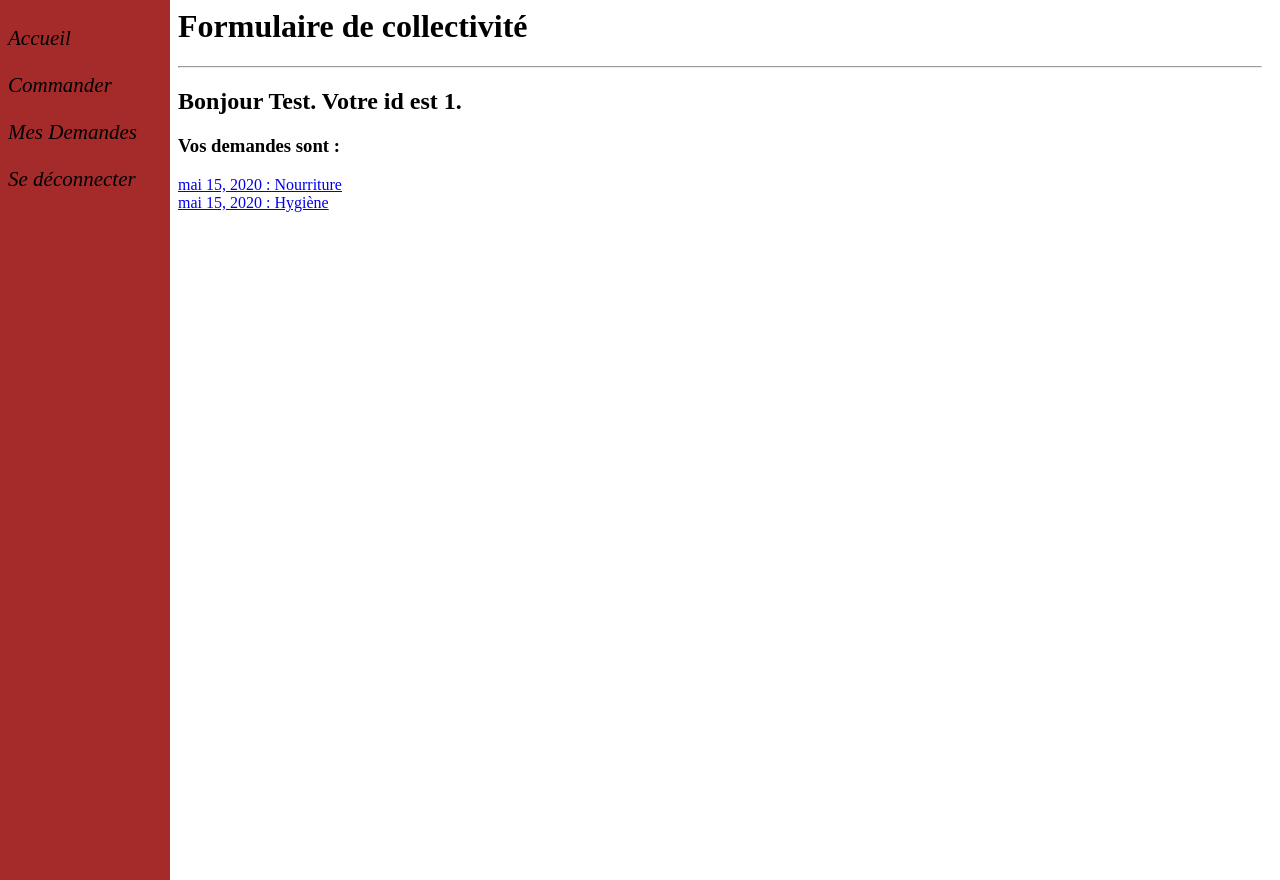
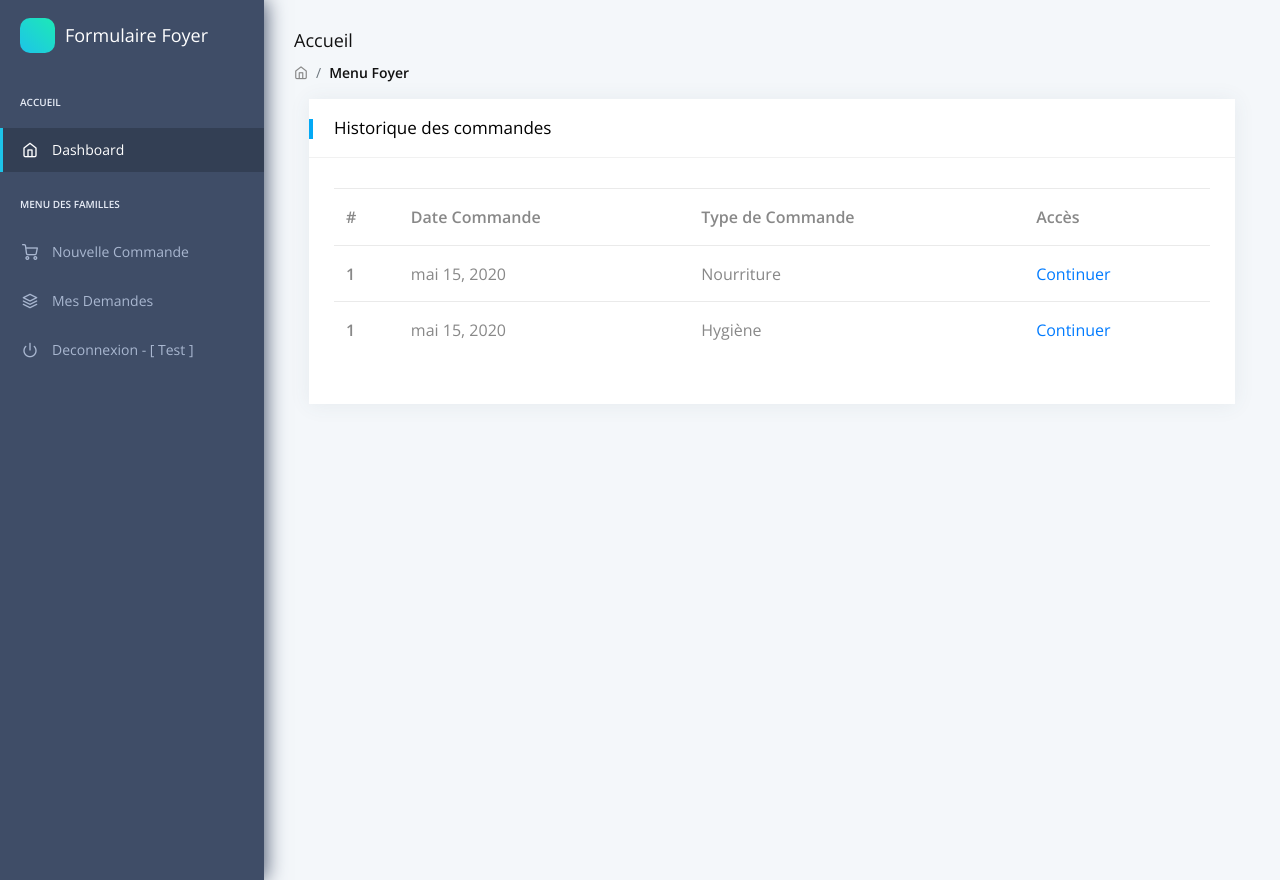
Before and after one commit to NaderHELALI/Django_Covid, a Django app: page /1/demandes in a window 1280 px wide. Run offline with Django 3.2, Linux system fonts and the light colour scheme; data comes from the database, SQL or seed files in the repository; both versions use the stored data as it was after the commit; some libraries are stand-ins or nearby versions.

Commit message:
Update Historique des commandes

```diff
--- a/forms/templates/forms/choix.html
+++ b/forms/templates/forms/choix.html
@@ -54,7 +54,7 @@
                     <label>Menu des Familles </label>
                 </li>
 
-                <li data-username="Create" class="nav-item"><a href="/{{id}}/create" class="nav-link"><span class="pcoded-micon"><i class="feather icon-shopping-cart"></i></span><span class="pcoded-mtext">Commander </span></a></li>
+                <li data-username="Create" class="nav-item"><a href="/{{id}}/create" class="nav-link"><span class="pcoded-micon"><i class="feather icon-shopping-cart"></i></span><span class="pcoded-mtext">Nouvelle Commande </span></a></li>
                 <li data-username="Create" class="nav-item"><a href="/{{id}}/demandes" class="nav-link"><span class="pcoded-micon"><i class="feather icon-layers"></i></span><span class="pcoded-mtext">Mes Demandes </span></a></li>
 
                 <li data-username="Disabled Menu" class="nav-item">
--- a/forms/templates/forms/demandes.html
+++ b/forms/templates/forms/demandes.html
@@ -1,63 +1,156 @@
-<html>
 <head>
-	<style type="text/css">
-		.sidenav {
-			height:100%;
-			width:170px;
-			position: fixed;
-			z-index:1;
-			top:0;
-			left:0;
-			background-color:brown;
-			overflow-x: :hidden;
-			padding-top:20px;
-		}
+    <title>
+        Menu Foyer
+    </title>
+    <!-- HTML5 Shim and Respond.js IE10 support of HTML5 elements and media queries -->
+    <!-- WARNING: Respond.js doesn't work if you view the page via file:// -->
+    <!--[if lt IE 10]>
+		<script src="https://oss.maxcdn.com/libs/html5shiv/3.7.0/html5shiv.js"></script>
+		<script src="https://oss.maxcdn.com/libs/respond.js/1.4.2/respond.min.js"></script>
+		<![endif]-->
+    <!-- Meta -->
+    <meta charset="utf-8">
+    <meta name="viewport" content="width=device-width, initial-scale=1.0, user-scalable=0, minimal-ui">
+    <meta http-equiv="X-UA-Compatible" content="IE=edge">
+    <meta name="description"
+        content="Datta Able Bootstrap admin template made using Bootstrap 4 and it has huge amount of ready made feature, UI components, pages which completely fulfills any dashboard needs.">
+    <meta name="keywords"
+        content="admin templates, bootstrap admin templates, bootstrap 4, dashboard, dashboard templets, sass admin templets, html admin templates, responsive, bootstrap admin templates free download,premium bootstrap admin templates, datta able, datta able bootstrap admin template, free admin theme, free dashboard template">
+    <meta name="author" content="CodedThemes">
 
-		.sidenav a {
-			padding:6px 8px 16px;
-			text-decoration: none;
-			font-size:21px;
-			font-style:italic;
-			color: black;
-			display:block;
-		}
+    <!-- Favicon icon -->
+    <link rel="icon" href="/static/assets/images/favicon.ico" type="image/x-icon">
+    <!-- fontawesome icon -->
+    <link rel="stylesheet" href="/static/assets/fonts/fontawesome/css/fontawesome-all.min.css">
+    <!-- animation css -->
+    <link rel="stylesheet" href="/static/assets/plugins/animation/css/animate.min.css">
+    <!-- vendor css -->
+    <link rel="stylesheet" href="/static/assets/css/style.css">
 
-		.main{
-			margin-left:160px;
-			padding:0px 10px;
-		}
-		.demandes{
-			display: inline-block;
-		}
+    <!-- Specific CSS goes HERE -->
 
-	</style>
 
-	<title>{% block title %}Mes choix{% endblock %}</title>
 </head>
-<body>
-	<div class="sidenav">
-		<a href="/{{id}}/choix">Accueil</a>
-		<a href="/{{id}}/create">Commander</a>
-		<a href="/{{id}}/demandes">Mes Demandes</a>
-		<a href="/deconnexion">Se déconnecter</a>
-	</div>
+<nav class="pcoded-navbar">
+    <div class="navbar-wrapper">
+        <div class="navbar-brand header-logo">
+            <a target="_blank" class="b-brand">
+                <div class="b-bg">
+                </div>
+                <span class="b-title">Formulaire Foyer</span>
+            </a>
 
-	<div id="content", name="content", class="main">
-		<div class="row justify-content-center">
-			<div class ="col-8">
-				<h1 class ="mt-2">Formulaire de collectivité</h1>
-				<hr class="mt-2 mb-4">
-				<h2>Bonjour {{c.nom}}. Votre id est {{id}}.</h2>
-				<h3>Vos demandes sont :</h3>
-				<div>
-					{% for d in c.demandes.all %}
-						<div>
-							<a href="/{{id}}/{{d.id}}">{{d.date_demande}} : {{d.type}}</a>
+        </div>
+        <div class="navbar-content scroll-div">
+            <ul class="nav pcoded-inner-navbar">
+                <li class="nav-item pcoded-menu-caption">
+                    <label>Accueil</label>
+                </li>
+                <li data-username="dashboard Default Ecommerce CRM Analytics Crypto Project" class="nav-item active">
+                    <a href="/" class="nav-link "><span class="pcoded-micon"><i
+                                class="feather icon-home"></i></span><span class="pcoded-mtext">Dashboard</span></a>
+                </li>
+                <li class="nav-item pcoded-menu-caption">
+                    <label>Menu des Familles </label>
+                </li>
+
+                <li data-username="Create" class="nav-item"><a href="/{{id}}/create" class="nav-link"><span class="pcoded-micon"><i class="feather icon-shopping-cart"></i></span><span class="pcoded-mtext">Nouvelle Commande </span></a></li>
+                <li data-username="Create" class="nav-item"><a href="/{{id}}/demandes" class="nav-link"><span class="pcoded-micon"><i class="feather icon-layers"></i></span><span class="pcoded-mtext">Mes Demandes </span></a></li>
+
+                <li data-username="Disabled Menu" class="nav-item">
+                    <a href={% url 'logout' %} class="nav-link">
+                        <span class="pcoded-micon">
+                            <i class="feather icon-power"></i>
+                        </span>
+                        <span class="pcoded-mtext">Deconnexion - [ {{c.nom}} ]</span>
+                    </a>
+                </li>
+            </ul>
+        </div>
+    </div>
+</nav>
+<div class="pcoded-main-container">
+    <div class="pcoded-wrapper">
+
+
+
+<div class="pcoded-content">
+    <div class="pcoded-inner-content">
+        <!-- [ breadcrumb ] start -->
+        <div class="page-header">
+            <div class="page-block">
+                <div class="row align-items-center">
+                    <div class="col-md-12">
+                        <div class="page-header-title">
+                            <h5 class="m-b-10">Accueil</h5>
+                        </div>
+                        <ul class="breadcrumb">
+                            <li class="breadcrumb-item"><a href="/"><i class="feather icon-home"></i></a></li>
+                            <li class="breadcrumb-item"><a href="javascript:">Menu Foyer</a></li>
+                        </ul>
+                    </div>
+                </div>
+            </div>
+        </div>
+        <!-- [ breadcrumb ] end -->
+        <div class="main-body">
+            <div class="page-wrapper">
+				<!-- [ Main Content ] start -->
+				<div class="col-xl-12">
+					<div class="card">
+						<div class="card-header">
+							<h5>Historique des commandes</h5>
+
 						</div>
-					{% endfor %}
+						<div class="card-block tab  le-border-style">
+							<div class="table-responsive">
+								<table class="table">
+									<thead>
+										<tr>
+											<th>#</th>
+											<th>Date Commande</th>
+                                            <th>Type de Commande</th>
+                                            <th>Accès</th>
+
+										</tr>
+									</thead>
+									<tbody>
+                                        {% for d in c.demandes.all %}
+                                        <tr>
+											<th scope="row">1</th>
+											<td>{{d.date_demande}}</td>
+                                            <td>{{d.type}}</td>
+                                            <td><a href="/{{id}}/{{d.id}}">Continuer</a></td>
+
+										</tr>
+
+                                        {% endfor %}
+
+									</tbody>
+								</table>
+							</div>
+						</div>
+					</div>
 				</div>
-			</div>
-		</div>
-	</div>
+
+				</div>
+			</body>
+			</html>
+
+                <!-- [ Main Content ] end -->
+            </div>
+        </div>
+    </div>
+</div>
+
+
+
+    </div>
+</div>
+<script src="/static/assets/js/vendor-all.min.js"></script>
+<script src="/static/assets/plugins/bootstrap/js/bootstrap.min.js"></script>
+<script src="/static/assets/js/pcoded.min.js"></script><div class="fixed-button"><a href="https://appseed.us/admin-dashboards/flask-dashboard-dattaable" target="_blank" class="btn btn-md btn-primary"><i class="fa fa-shopping-cart" aria-hidden="true"></i> See Product</a> </div>
+
 </body>
+
 </html>
```
Also changed, not shown: db.sqlite3.
